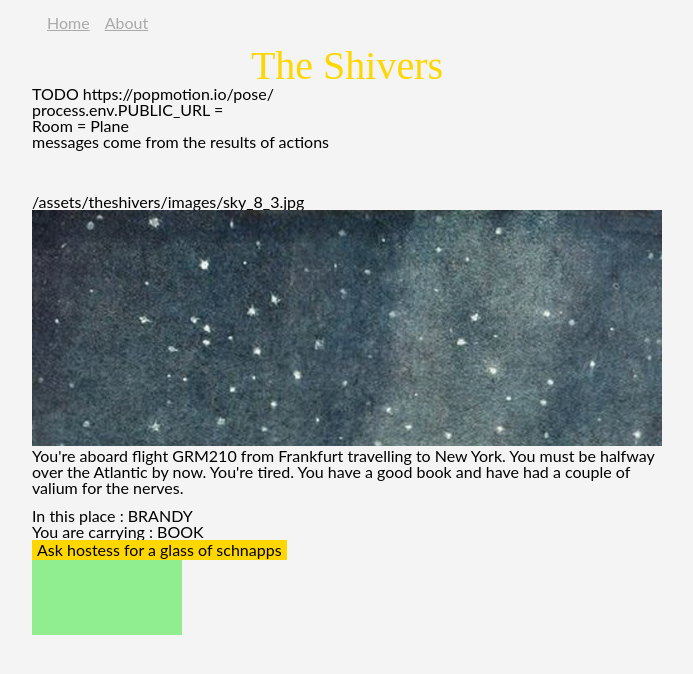
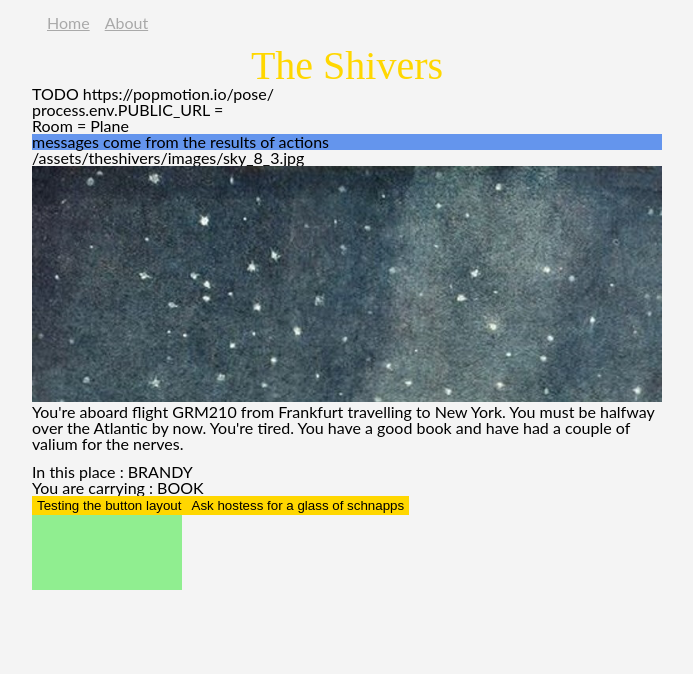
Before and after one commit to markhorsell/if-player-react, a React (Create React App) app: page / in a window 1280 px wide. Shown: the top 674 px of the page, without its empty margins (293-986 px from the left). Built offline with nearby package versions, Linux system fonts and the light colour scheme.

Commit message:
game actions  gets data from redux & extracts results ready to be parsed

```diff
--- a/src/assets/theshivers/data.json
+++ b/src/assets/theshivers/data.json
@@ -39,7 +39,7 @@
 	],
 	"actions":[
 		{"action":"Testing the button layout",
-		"conditions":{"areCarrying":["this is for debug - remove this object if need extra btn for testing"]},
+		"conditions":{"roomContains":["BRANDY"]},
 		"results":{"message":"nothing happened its just a test button"}},
 
 		{"action":"Drink the schnapps",
--- a/src/components/Actions.js
+++ b/src/components/Actions.js
@@ -1,41 +1,106 @@
 import React, { Component, Fragment } from 'react';
+import { connect } from 'react-redux';
 import PropTypes from 'prop-types';
 
+
+
+import {
+	getRoomData,
+	//getInventory,
+	getAllowedActions,
+	getAllowedExits,
+	//getLocationObjects
+} from '../utils/dataHelper';
+
+
+
 class Actions extends Component {
-	/*
+
 	constructor(props) {
-		super(props)
+		super(props);
+		this.handleAction = this.handleAction.bind(this);
 	}
-	*/
+
 	componentDidMount() {
 	}
+	handleAction = (action) => (e) => {
+		e.preventDefault();
+		console.clear();
+		const { gameData } = this.props;
+		const actions = gameData.actions;
+		console.log('if action was available then it must be valid - but i could double check? maybe i might need to do if game is restored from a saved');
+		const results=actions.filter(a =>{
+			return a.action===action
+		})[0].results;
+		console.log(results);
+		console.log('Those results now need to be parsed and then the state needs to be updated');
+		console.log('TODO - this needs to make an action dispatch ');
+
+		console.log('So retreive action results and update state');
+
+	}
+
+
 	render() {
-		let allowableExits = this.props.allowableExits.map(exit=>{
-			if(exit==='n') return 'North';
-			if(exit==='e') return 'East';
-			if(exit==='s') return 'South';
-			if(exit==='w') return 'West';
-			if(exit==='u') return 'Up';
-			if(exit==='d') return 'DOwn';
+		const { gameData } = this.props;
+		const rooms = gameData.rooms;
+		const roomId = gameData.room;
+		const objects = gameData.objects;
+		const actions = gameData.actions;
+		const money = gameData.money;
+		const currentRoomData = getRoomData(roomId, rooms);
+		const allowableExits = getAllowedExits(currentRoomData).map(exit => {
+			if (exit === 'n') return 'North';
+			if (exit === 'e') return 'East';
+			if (exit === 's') return 'South';
+			if (exit === 'w') return 'West';
+			if (exit === 'u') return 'Up';
+			if (exit === 'd') return 'Down';
+			return null;
+		});
+		const allowableActions = getAllowedActions(objects, actions, roomId, money).map(action => {
+			return action.action;
+		});
 
-		})
-		let allowableActions = this.props.allowableActions.map(action => {
-			return action.action;
-		})
+
+
 		return (
 			<Fragment>
-				<div class='buttons'>
-				{allowableExits.length > 0 &&
-			<p>{allowableExits}</p>}
-			{allowableActions.length > 0 &&
-			<p>{allowableActions}</p>}
-			</div>
+				<div className='actions'>
+					{allowableExits.length > 0 &&
+						allowableExits.map((exit, index) => {
+							return <button key={index}>{exit}</button>
+						})
+					}
+
+					{allowableActions.length > 0 &&
+						allowableActions.map((action, index) => {
+							return (<button key={index} onClick={this.handleAction(action)}>
+								{action}
+							</button>)
+						})
+					}
+				</div>
 			</Fragment>
 		)
 	}
 }
 Actions.propTypes = {
-	allowableActions: PropTypes.array.isRequired,
+	//allowableActions: PropTypes.array.isRequired,
+	//allowableExits: PropTypes.array.isRequired,
 }
 
-export default Actions;
+
+
+function mapStateToProps(state) {
+	//has testObj and happens before 13
+
+
+	const { gameData } = state;
+	return {
+		gameData,
+
+
+	}
+}
+export default connect(mapStateToProps)(Actions)
--- a/src/components/Message.js
+++ b/src/components/Message.js
@@ -5,7 +5,7 @@ import PropTypes from 'prop-types';
 
 
 const Message = ({ message }) => (
-	<div className="room-description">{message}</div>
+	<div className="message">{message}</div>
 	)
 
     Message.propTypes = {
--- a/src/containers/home.js
+++ b/src/containers/home.js
@@ -17,8 +17,8 @@ import WorldMap from '../components/WorldMap';
 
 import { getRoomData,
   getInventory,
-  getAllowedActions,
-  getAllowedExits,
+  //getAllowedActions,
+  //getAllowedExits,
   getLocationObjects
  } from '../utils/dataHelper';
 
@@ -61,16 +61,15 @@ class Home extends Component {
     const rooms = gameData.rooms;
     const roomId = gameData.room;
     const objects = gameData.objects;
-    const actions = gameData.actions;
-    const money = gameData.money;
+    //const actions = gameData.actions;
+    //const money = gameData.money;
     const currentRoomData = getRoomData(roomId,rooms);
     const description = this.getDescription(currentRoomData);
     const locationObjects = getLocationObjects(roomId,objects);
     const image = this.getImage(currentRoomData);
     const inventory = getInventory(objects);
     const message ="messages come from the results of actions";
-    const allowableExits = getAllowedExits(currentRoomData);
-    const allowableActions = getAllowedActions(objects,actions,roomId,money);
+
 
     //TODO assets folder will be switchable later
     const assetsFolder='theshivers';
@@ -78,7 +77,7 @@ class Home extends Component {
     //stateless functional component where possible
     //
     return (
-      <React.StrictMode>
+
       <div>
 
 
@@ -93,14 +92,16 @@ class Home extends Component {
         <RoomDescription description={description}/>
         <LocationObjects items={locationObjects}/>
         <Inventory items={inventory}/>
-        <Actions allowableExits={allowableExits} allowableActions={allowableActions}/>
+
+        <Actions/>
+
         <WorldMap discoveredPaths={[]}/>
 
 
         {/*<Debug data={gameData}/>*/}
 
       </div>
-      </React.StrictMode>
+
 
     )
   }
--- a/src/index.css
+++ b/src/index.css
@@ -85,7 +85,6 @@ body {
 	font-family: 'Lato', sans-serif;
 }
 
-/*INCLUDES CONSOLE!!!*/
 
 @media only screen and (min-width: 321px) {
     .main {
@@ -162,10 +161,14 @@ div .header {
     font-size:10px;
     font-weight:100;
 }
-div .buttons >p {
+.actions >Button {
 	display:inline-block;
 	/*trbl*/
 	padding:2px 5px 2px 5px;
+	border: none;
 	background-color:gold !important;
 	color:black;
 }
+.message{
+	background-color: cornflowerblue;
+}
```
